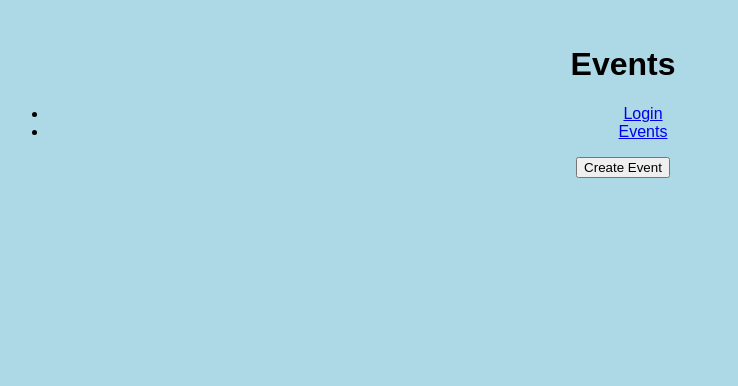
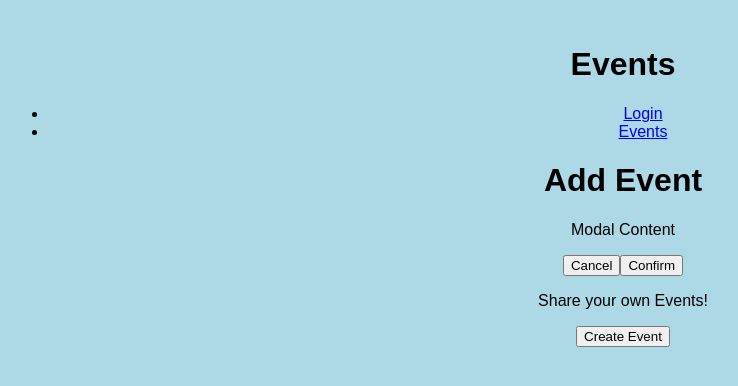
Before and after one commit to BrianLucy/Event-Planner, a React (Create React App) app in the folder frontend/events-app/: page /events in a window 1280 px wide. Both pictures are taken after a click on the button "Create Event". Shown: the top 386 px of the page, without its empty margins (17-755 px from the left). Built offline with nearby package versions, Linux system fonts and the light colour scheme.

Commit message:
add logout btn,create modal & bachdrps components

```diff
--- a/frontend/events-app/src/App.js
+++ b/frontend/events-app/src/App.js
@@ -90,15 +90,16 @@ class App extends Component {
               token: this.state.token,
               userId: this.state.userId,
               login: this.login,
-              logout: this.logout
+              logout: this.logout,
             }}
           >
             <MainNavigation />
             <main className="main-content">
               <Switch>
-                {!this.state.token && <Redirect from="/" to="/auth" exact />}
                 {this.state.token && <Redirect from="/" to="/events" exact />}
-                {this.state.token && <Redirect from="/auth" to="/events" exact />}
+                {this.state.token && (
+                  <Redirect from="/auth" to="/events" exact />
+                )}
                 {!this.state.token && (
                   <Route path="/auth" component={AuthPage} />
                 )}
@@ -106,6 +107,7 @@ class App extends Component {
                 {this.state.token && (
                   <Route path="/bookings" component={BookingsPage} />
                 )}
+                {!this.state.token && <Redirect to="/auth" exact />}
               </Switch>
             </main>
           </AuthContext.Provider>
--- /dev/null
+++ b/frontend/events-app/src/components/Backdrop/Backdrop.js
@@ -0,0 +1,7 @@
+import React from "react";
+
+import "./Backdrop.css";
+
+const backdrop = (props) => <div className="backdrop"></div>;
+
+export default backdrop;
--- /dev/null
+++ b/frontend/events-app/src/components/Modal/Modal.js
@@ -0,0 +1,26 @@
+import React from "react";
+
+import "./Modal.css";
+
+const modal = (props) => (
+  <div className="modal">
+    <header className="modal__header">
+      <h1>{props.title}</h1>
+    </header>
+    <section className="modal__content">{props.children}</section>
+    <section className="modal__actions">
+      {props.canCancel && (
+        <button className="btn" onClick={props.onCancel}>
+          Cancel
+        </button>
+      )}
+      {props.canConfirm && (
+        <button className="btn" onClick={props.onConfirm}>
+          Confirm
+        </button>
+      )}
+    </section>
+  </div>
+);
+
+export default modal;
--- a/frontend/events-app/src/components/Navigation/MainNavigation.js
+++ b/frontend/events-app/src/components/Navigation/MainNavigation.js
@@ -23,9 +23,14 @@ const mainNavigation = props => (
                 <NavLink to="/events">Events</NavLink>
               </li>
               {context.token && (
-                <li>
-                  <NavLink to="/bookings">Bookings</NavLink>
-                </li>
+                <>
+                  <li>
+                    <NavLink to="/bookings">Bookings</NavLink>
+                  </li>
+                  <li>
+                    <button onClick={context.logout}>Logout</button>
+                  </li>
+                </>
               )}
             </ul>
           </nav>
--- a/frontend/events-app/src/pages/Events.js
+++ b/frontend/events-app/src/pages/Events.js
@@ -1,12 +1,47 @@
 import React, { Component } from "react";
+import Modal from '../components/Modal/Modal';
+import Backdrop from '../components/Backdrop/Backdrop';
 import './Events.css';
 
 class EventsPage extends Component {
+  state = {
+    creating: false,
+  };
+
+  startCreateEventHandler = () => {
+    this.setState({ creating: true });
+  };
+
+  modalConfirmHandler = () => {
+    this.setState({ creating: false });
+  };
+
+  modalCancelHandler = () => {
+    this.setState({ creating: false });
+  };
   render() {
     return (
-      <div className="events-control">
-        <button className="btn">Create Event</button>
-      </div>
+     <>
+        {this.state.creating && <Backdrop />}
+        {this.state.creating && (
+          <Modal
+            title="Add Event"
+            canCancel
+            canConfirm
+            onCancel={this.modalCancelHandler}
+            onConfirm={this.modalConfirmHandler}
+          >
+            <p>Modal Content</p>
+          </Modal>
+        )}
+        <div className="events-control">
+          <p>Share your own Events!</p>
+          <button className="btn" onClick={this.startCreateEventHandler}>
+            Create Event
+          </button>
+        </div>
+      </>
+
     );
   }
 }
```
Also changed, not shown: frontend/events-app/src/components/Backdrop/Backdrop.css (added), frontend/events-app/src/components/Modal/Modal.css (added).
